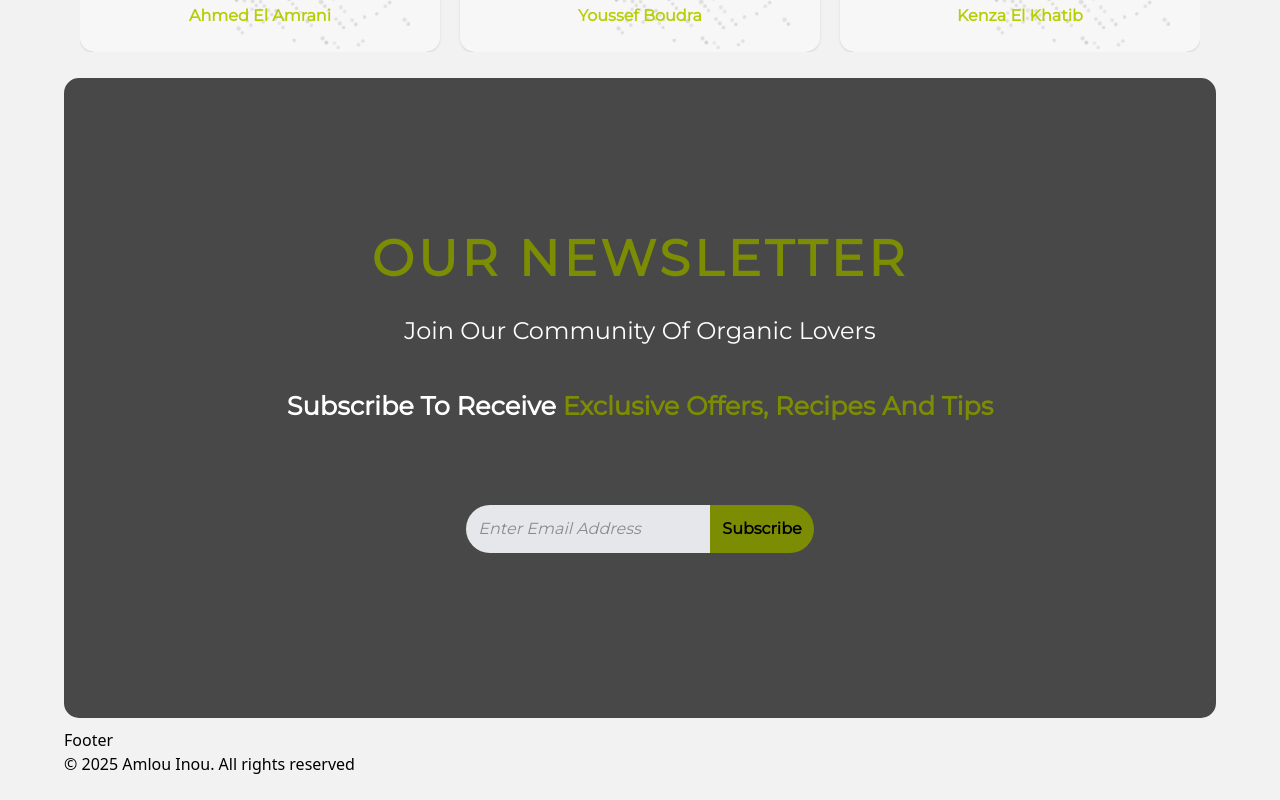
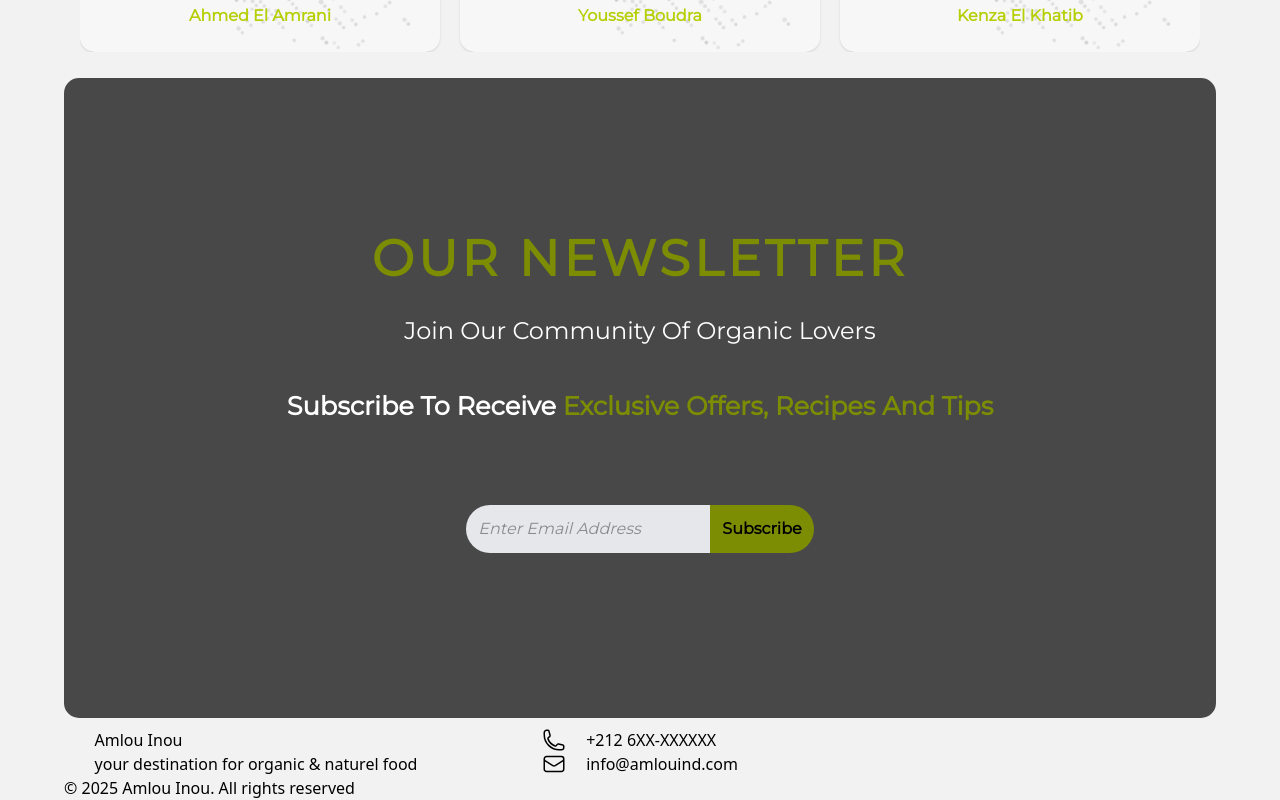
Before and after one commit to ELMAHDILEB/amlouEcommerce-website, a React (Vite) app: page / in a window 1280 px wide. Shown: the part 2628-3428 px from the top of the page. Before the commit the page ends 3404 px from the top, so only its background shows below. Built offline with nearby package versions, Linux system fonts and the light colour scheme.

Commit message:
add grid system to section footer

```diff
--- a/src/components/Footer.jsx
+++ b/src/components/Footer.jsx
@@ -1,13 +1,36 @@
 import React from 'react'
 
-const Footer = ()=> {
-  return (
-    <footer>
-      <h1>Footer</h1>
+const Footer = () => {
+    return (
+        <footer>
 
-      <p>&copy; {new Date().getFullYear()} Amlou Inou. All rights reserved</p>
-    </footer>
-  )
+            <section className='grid grid-cols-1 md:grid-cols-2 lg:grid-cols-3 place-items-center'>
+                <div className=''>
+                    <h1>Amlou Inou</h1>
+                    <p>your destination for organic & naturel food</p>
+                </div>
+
+
+              <div>
+              <div className='flex items-center gap-5'>
+                        <svg xmlns="http://www.w3.org/2000/svg" fill="none" viewBox="0 0 24 24" strokeWidth="1.5" stroke="currentColor" className="size-6">
+                            <path strokeLinecap="round" strokeLinejoin="round" d="M2.25 6.75c0 8.284 6.716 15 15 15h2.25a2.25 2.25 0 0 0 2.25-2.25v-1.372c0-.516-.351-.966-.852-1.091l-4.423-1.106c-.44-.11-.902.055-1.173.417l-.97 1.293c-.282.376-.769.542-1.21.38a12.035 12.035 0 0 1-7.143-7.143c-.162-.441.004-.928.38-1.21l1.293-.97c.363-.271.527-.734.417-1.173L6.963 3.102a1.125 1.125 0 0 0-1.091-.852H4.5A2.25 2.25 0 0 0 2.25 4.5v2.25Z" />
+                        </svg>
+                        <span>+212 6XX-XXXXXX</span>
+                    </div>
+                    <div className='flex items-center gap-5'>
+                        <svg xmlns="http://www.w3.org/2000/svg" fill="none" viewBox="0 0 24 24" strokeWidth="1.5" stroke="currentColor" className="size-6">
+                            <path strokeLinecap="round" strokeLinejoin="round" d="M21.75 6.75v10.5a2.25 2.25 0 0 1-2.25 2.25h-15a2.25 2.25 0 0 1-2.25-2.25V6.75m19.5 0A2.25 2.25 0 0 0 19.5 4.5h-15a2.25 2.25 0 0 0-2.25 2.25m19.5 0v.243a2.25 2.25 0 0 1-1.07 1.916l-7.5 4.615a2.25 2.25 0 0 1-2.36 0L3.32 8.91a2.25 2.25 0 0 1-1.07-1.916V6.75" />
+                        </svg>
+
+                        <span>info@amlouind.com</span>
+                    </div>
+              </div>
+            </section>
+
+            <p>&copy; {new Date().getFullYear()} Amlou Inou. All rights reserved</p>
+        </footer>
+    )
 }
 
 export default Footer;
```
